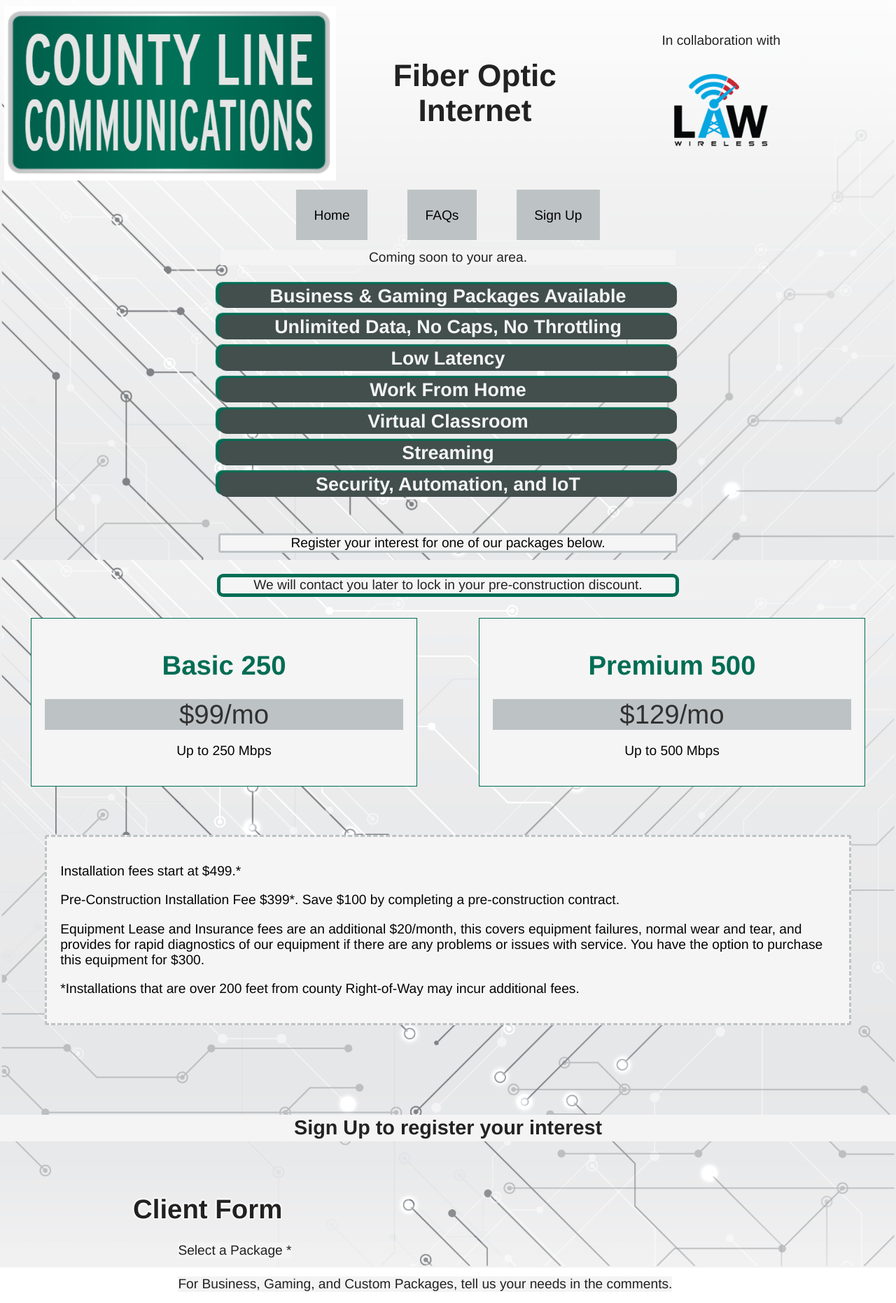
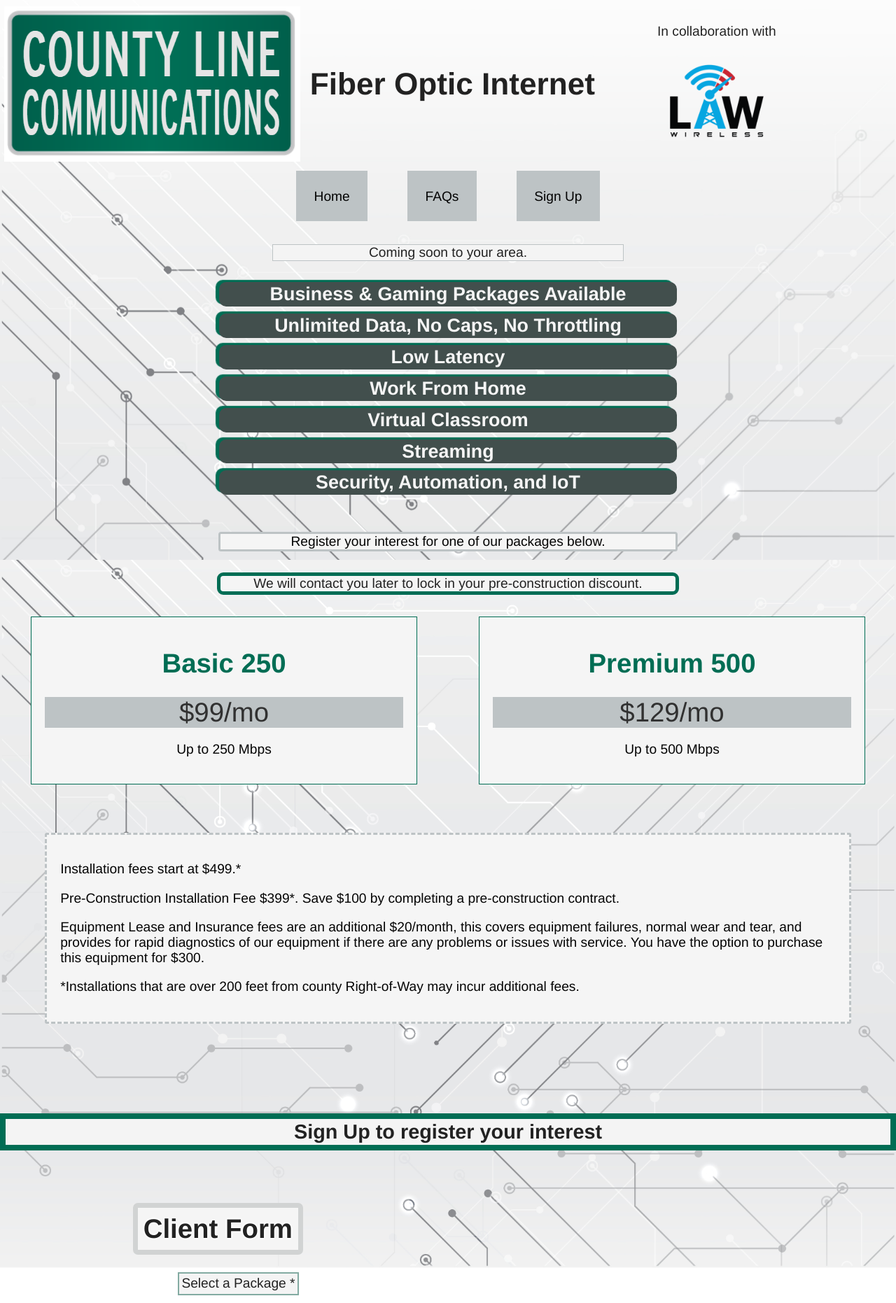
Before and after one commit to clsoar/county-line, a website built with Parcel: page index.html in a window 1280 px wide. Shown: the top 1862 px of the page at 70% size. Built offline with nearby package versions, Linux system fonts and the light colour scheme.

Commit message:
borders added to text

```diff
--- a/css/landing.css
+++ b/css/landing.css
@@ -90,9 +90,8 @@
 }
 p.hero:nth-of-type(1) {
   background-color: #f4f4f4;
-  margin-left: auto;
-  margin-right: auto;
-  max-width: 650px;
+  margin: 10px 10% 30px 10%;
+  border: .1em solid #bdc3c5;
 }
 p.hero:nth-of-type(2) {
   color: #040404;
@@ -167,6 +166,7 @@
   padding: 2px 5px;
   margin-top: 10%;
   background-color: #f4f4f4;
+  border: .3em solid #006d54;
 }
 h3 {
   text-align: center;
@@ -184,9 +184,16 @@
 }
 .form-art h1 {
   text-shadow: 2px 0 2px white, 0 2px 2px white, -2px 0 2px white, 0 -2px 2px white;
+  background-color: #f5f5f5;
+  border: .2em solid #d1d3d3;
+  width: fit-content;
+  padding: .2em;
+  border-radius: 7px;
 }
 .radio-toolbar legend, .radio-toolbar p {
   background-color: #f4f4f4;
+  padding: 3px;
+  border: 2px solid #83aba2;
 }
 .radio-toolbar {
   margin-bottom: 10px;
@@ -224,6 +231,7 @@
 }
 .form-input label {
   background-color: #f5f5f5;
+  padding: 3px;
 }
 input.name {
   background-color: #fff;
@@ -241,13 +249,17 @@
   flex-wrap: wrap;
   background-color: #f5f5f5;
   width: fit-content;
+  padding: 2px;
 }
 .location p {
   overflow-wrap: anywhere;
   background-color: #f5f5f5;
+  border: .1em solid #bdc3c5;
+  padding: .4em;
 }
 .location fieldset legend {
   background-color: #f5f5f5;
+  padding: 3px;
 }
 textarea {
   font-family: "Roboto", Verdana, Arial, sans-serif;
@@ -324,7 +336,12 @@
     display: inline-block;
     margin: 2px 5px;
   }
-  p.hero:nth-last-of-type(2), p.hero:nth-of-type(3) {
+  p.hero:nth-of-type(1) {
+    max-width: 500px;
+    margin-left: auto;
+    margin-right: auto;
+  }
+  p.hero:nth-of-type(2), p.hero:nth-of-type(3) {
     max-width: 650px;
     margin-left: auto;
     margin-right: auto;
@@ -379,16 +396,16 @@
     padding: 9px 0;
   }
   .logo {
-    width: 37%;
+    width: 33%;
   }
   .header-text {
     display: block;
     text-align: center;
-    width: 30%;
+    width: 33%;
     font-size: 2.3em;
   }
   .collab-container {
-    width: 32%;
+    width: 33%;
     position: relative;
     right: 45px;
   }
@@ -398,6 +415,9 @@
   }
   h1.hero {
     display: none;
+  }
+  p.hero:nth-of-type(1) {
+    margin-top: 2em;
   }
 }
 @media screen and (min-width: 1200px) {
--- a/index.html
+++ b/index.html
@@ -137,10 +137,10 @@
           <input type="email" name="email" id="email" required>
         </div>
         <div class="location">
-          <p>To optimize construction of the fiber optic lines, we will need the most specific location of where the service will be used on your property that we can get. Search for and place your service location by clicking below.</p>
+          <p>To optimize construction of the fiber optic lines, we will need the most specific location of where the service will be used on your property that we can get. Click "Get Your Location" to drag the pin to the building where service is desired. Location will autofill after you have finished.</p>
           <button id="geolocation" onclick="dialog.showModal()" type="button" name="geolocation">Get Your Location</button>
           <fieldset>
-            <legend>Enter your specific location</legend>
+            <legend>Your specific location</legend>
             <label for="lat">Latitude *</label>
             <input type="text" name="lat" id="lat" required>
             <label for="long">Longitude *</label>
```
